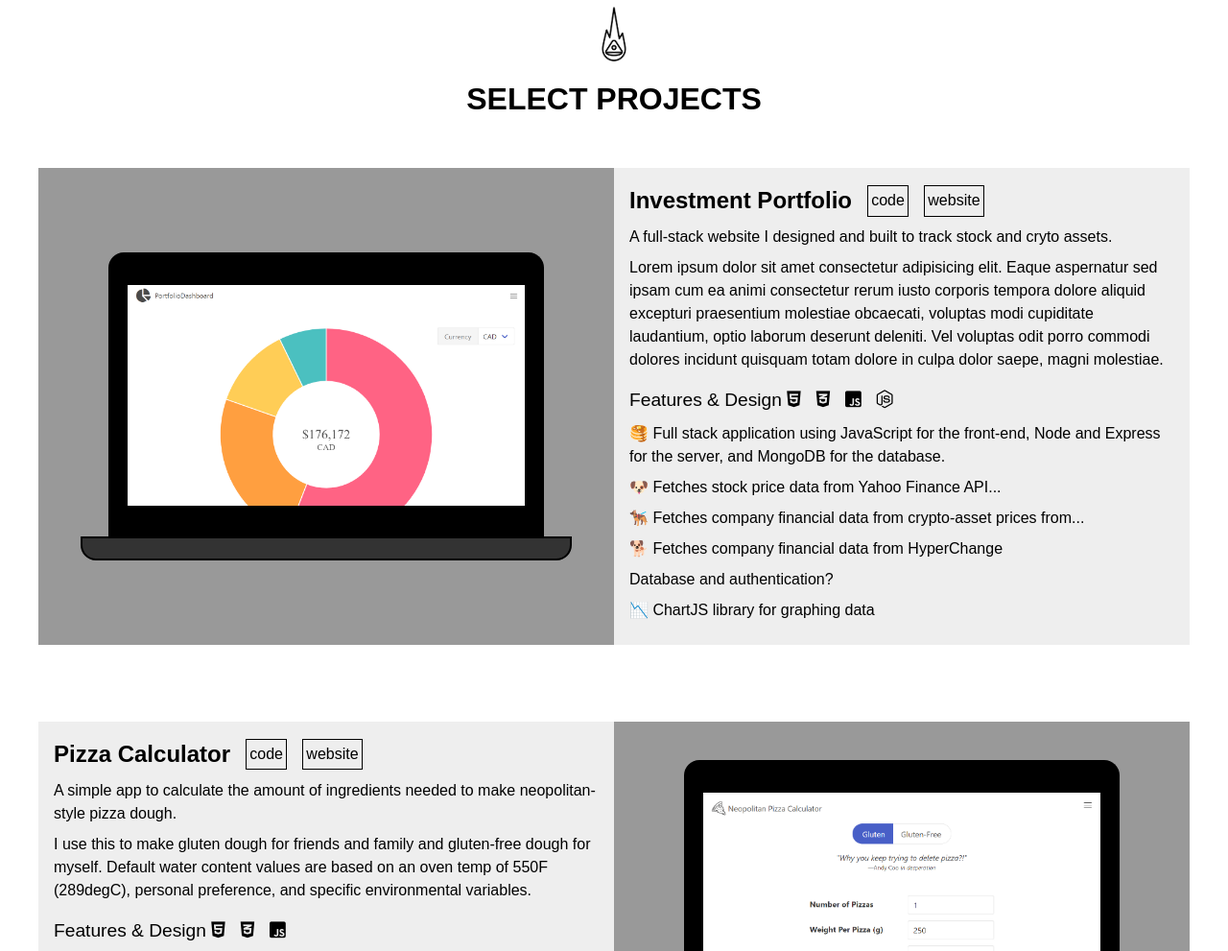
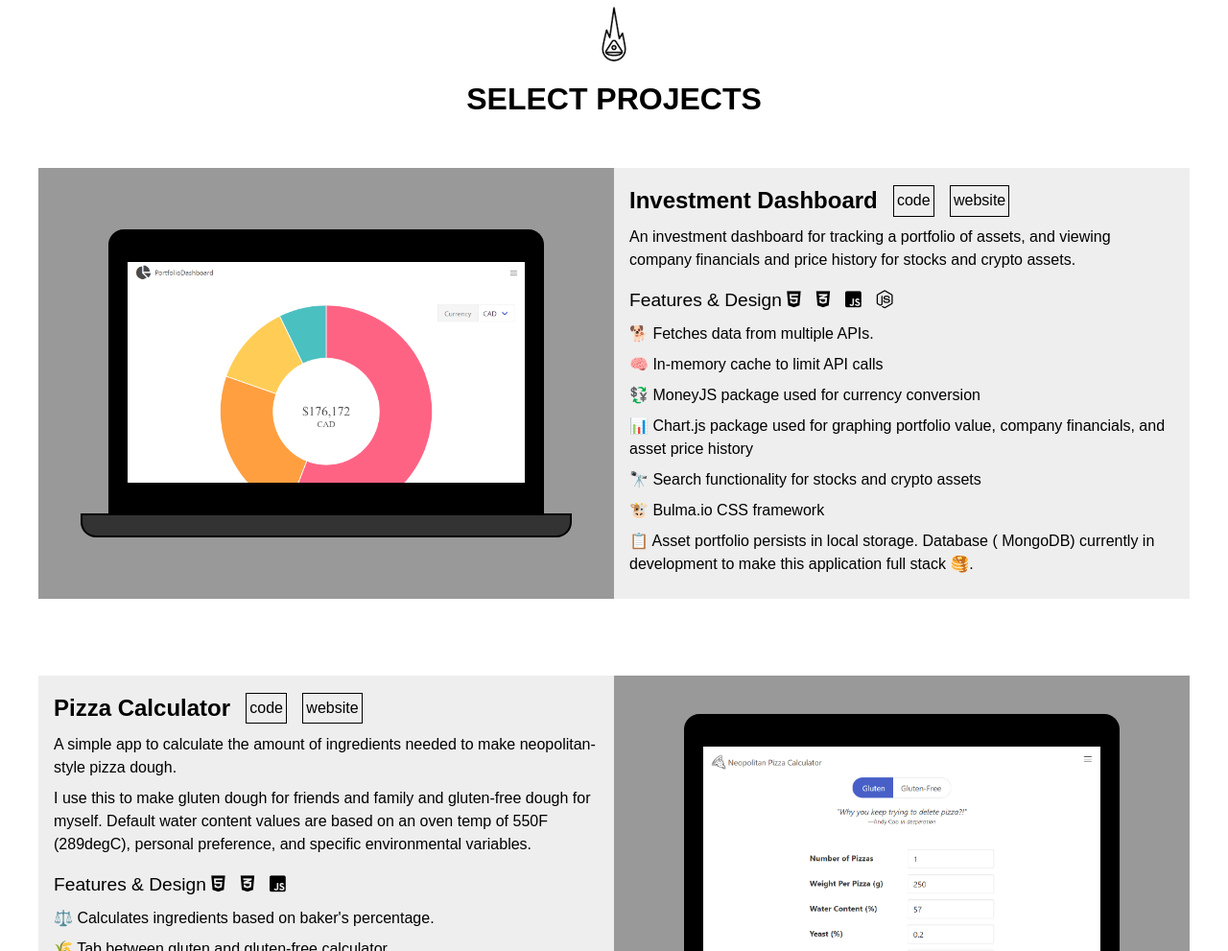
Before and after one commit to nmfretz/personal-website, a plain HTML site: page index.html in a window 1280 px wide. Shown: the part 1842-2833 px from the top of the page at 96% size. Drawn offline with Linux system fonts and the light colour scheme; a web font is replaced by a local one.

Commit message:
update project descriptions in html

```diff
--- a/index.html
+++ b/index.html
@@ -116,7 +116,7 @@
                 <div class="computer">
                   <div class="outer-screen">
                     <div class="inner-screen">
-                      <a href="./coming-soon.html" target="_blank"
+                      <a href="https://investment-dashboard.netlify.app" target="_blank"
                         ><img src="./img/financial-dashboard.png" alt=""
                       /></a>
                     </div>
@@ -127,16 +127,13 @@
             </div>
             <div class="project-description-container">
               <div class="project-title">
-                <h1>Investment Portfolio</h1>
-                <a href="https://github.com/nmfretz" target="_blank">code</a>
-                <a href="./coming-soon.html" target="_blank">website</a>
+                <h1>Investment Dashboard</h1>
+                <a href="https://github.com/nmfretz/investment-dashboard" target="_blank">code</a>
+                <a href="https://investment-dashboard.netlify.app" target="_blank">website</a>
               </div>
-              <p>A full-stack website I designed and built to track stock and cryto assets.</p>
               <p>
-                Lorem ipsum dolor sit amet consectetur adipisicing elit. Eaque aspernatur sed ipsam cum ea animi
-                consectetur rerum iusto corporis tempora dolore aliquid excepturi praesentium molestiae obcaecati,
-                voluptas modi cupiditate laudantium, optio laborum deserunt deleniti. Vel voluptas odit porro commodi
-                dolores incidunt quisquam totam dolore in culpa dolor saepe, magni molestiae.
+                An investment dashboard for tracking a portfolio of assets, and viewing company financials and price
+                history for stocks and crypto assets.
               </p>
               <div class="project-subtitle">
                 <span>Features & Design</span>
@@ -146,15 +143,16 @@
                 ></span>
               </div>
 
+              <p>🐕 Fetches data from multiple APIs.</p>
+              <p>🧠 In-memory cache to limit API calls</p>
+              <p>💱 MoneyJS package used for currency conversion</p>
+              <p>📊 Chart.js package used for graphing portfolio value, company financials, and asset price history</p>
+              <p>🔭 Search functionality for stocks and crypto assets</p>
+              <p>🐮 Bulma.io CSS framework</p>
               <p>
-                🥞 Full stack application using JavaScript for the front-end, Node and Express for the server, and
-                MongoDB for the database.
+                📋 Asset portfolio persists in local storage. Database ( MongoDB) currently in development to make this
+                application full stack 🥞.
               </p>
-              <p>🐶 Fetches stock price data from Yahoo Finance API...</p>
-              <p>🐕‍🦺 Fetches company financial data from crypto-asset prices from...</p>
-              <p>🐕 Fetches company financial data from HyperChange</p>
-              <p>Database and authentication?</p>
-              <p>📉 ChartJS library for graphing data</p>
             </div>
           </div>
 
```
